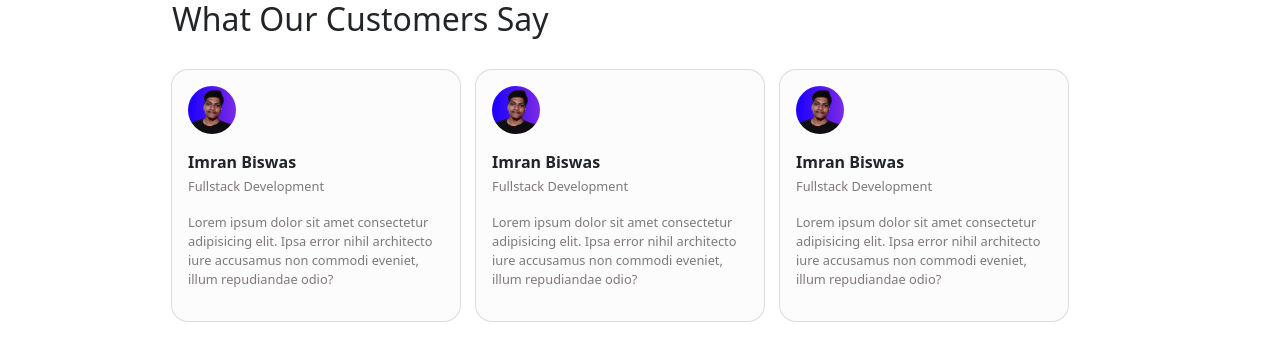
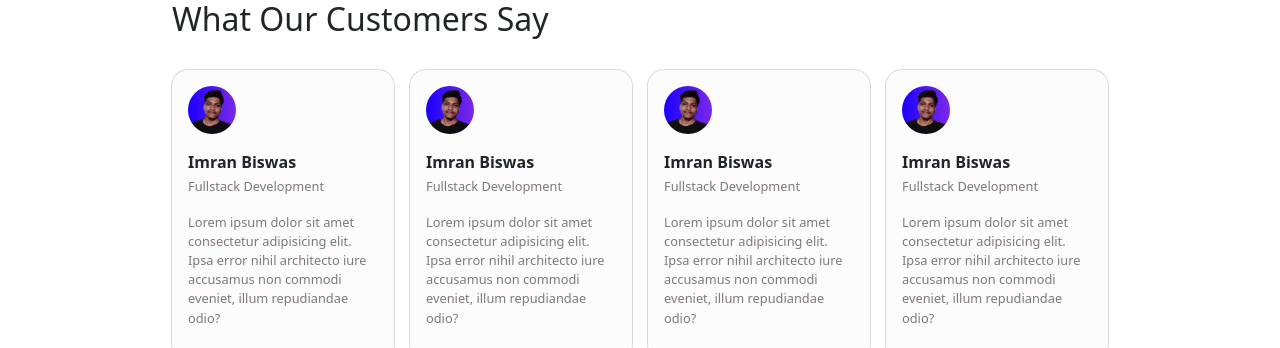
Before and after one commit to utopian-coder/Jobify, a React (Vite) app: page / in a window 1280 px wide. Shown: the part 604-952 px from the top of the page. Built offline with nearby package versions, Linux system fonts and the light colour scheme; the HTML template or start-up script is replaced by a standard one.

Commit message:
Update testimonials style!

```diff
--- a/src/components/Testimonial/TestimonialItem.module.css
+++ b/src/components/Testimonial/TestimonialItem.module.css
@@ -36,6 +36,6 @@
 
 @media screen and (min-width: 612px) {
   .testimonial-item {
-    max-width: 18rem;
+    max-width: 14rem;
   }
 }
--- a/src/components/Testimonial/Testimonials.jsx
+++ b/src/components/Testimonial/Testimonials.jsx
@@ -4,6 +4,13 @@ import UserImage from "../../assets/user.png";
 import TestimonialItem from "./TestimonialItem";
 
 const TESTIMONIALS = [
+  {
+    profileImage: UserImage,
+    name: "Imran Biswas",
+    position: "Fullstack Development",
+    testimonial:
+      "Lorem ipsum dolor sit amet consectetur adipisicing elit. Ipsa error nihil architecto iure accusamus non commodi eveniet, illum repudiandae odio?",
+  },
   {
     profileImage: UserImage,
     name: "Imran Biswas",
--- a/src/components/Testimonial/Testimonials.module.css
+++ b/src/components/Testimonial/Testimonials.module.css
@@ -1,6 +1,7 @@
 .testimonials {
   gap: 1rem;
   margin-top: 2rem;
+  justify-content: space-between;
 }
 
 .testimonials h2 {
```
